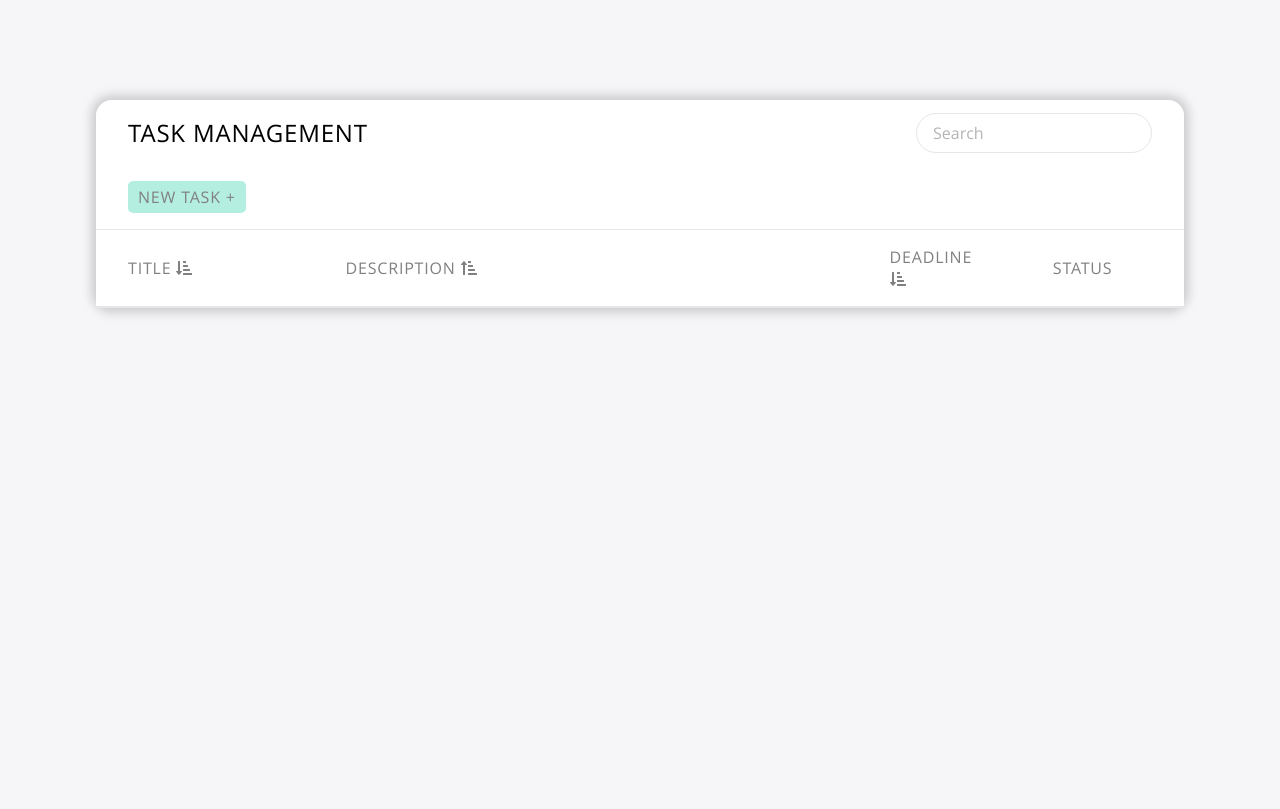
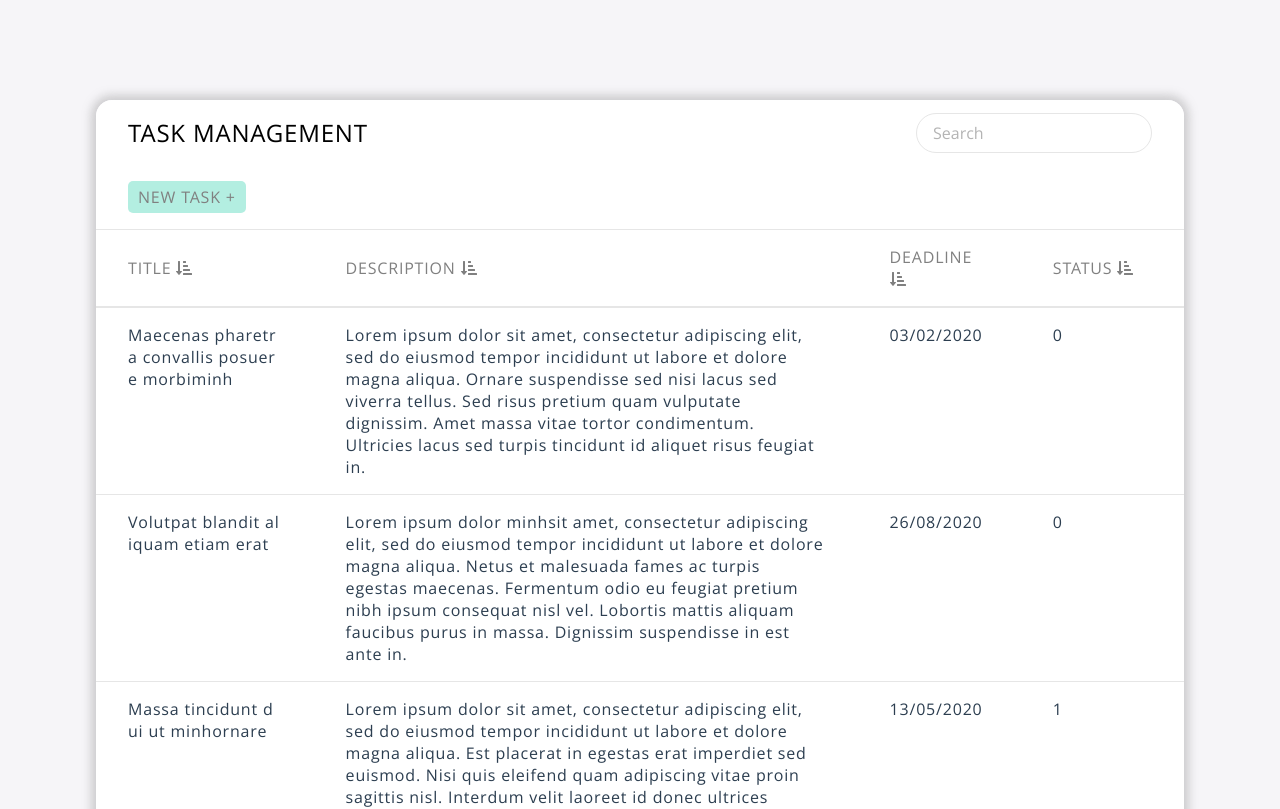
Before and after one commit to tonyminh95/todo-list-vuejs, a Vue app: page /#/tasks in a window 1280 px wide. Shown: the top 809 px of the page. Built offline with nearby package versions, Linux system fonts and the light colour scheme.

Commit message:
sort done

```diff
--- a/src/components/Datatable.vue
+++ b/src/components/Datatable.vue
@@ -5,7 +5,7 @@
                 <th :colspan="headers.length">
                     <div class="table__header">
                         <span class="heading-primary">{{ tableName }}</span>
-                        <input type="text" placeholder="Search" class="table__header__search-input">
+                        <input type="text" placeholder="Search" class="table__header__search-input" v-model="search">
                     </div>
                 </th>
             </tr>
@@ -36,7 +36,7 @@
             <tr>
                 <th v-for="(header, index) in headers" :key="index" :width="header.width">
                     {{ header.title }}
-                    <span v-if="typeof header.sort !== 'undefined'" @click="sort(index)" class="u-cursor-pointer">
+                    <span v-if="typeof header.sort !== 'undefined'" @click="sortCondition(header.title, header.type), header.sort = !header.sort" class="u-cursor-pointer">
                         <fa-icon :icon="['fas', 'sort-amount-down-alt']" v-if="header.sort"></fa-icon>
                         <fa-icon :icon="['fas', 'sort-amount-up-alt']" v-else></fa-icon>
                     </span>
@@ -46,12 +46,13 @@
         <tbody>
             <tr v-for="item in items" :key="item.id">
                 <td v-for="(header, index) in headers" :key="index">
-                    <div v-if="header.type === 'status'" :class="'status status-' + matchTheWord(status.get(item[header.title]))">
+                    <!-- <div v-if="header.type === 'status'" :class="'status status-' + matchTheWord(status.get(item[header.title]))">
                         {{ status.get(item[header.title]) }}
-                    </div>
-                    <div v-else>
+                    </div> -->
+                    <!-- <div v-else>
                         {{ item[header.title] }}
-                    </div>
+                    </div> -->
+                    <div v-html="$options.filters.highlightText(item[header.title], search)"></div>
                 </td>
             </tr>
         </tbody>
@@ -61,6 +62,7 @@
 <script>
 // import Pagination from '@/components/bases/BasePagination'
 // import Dropdown from '@/components/bases/BaseDropdown'
+import moment from "moment"
 
 export default {
     name: 'Datatable',
@@ -89,6 +91,66 @@ export default {
     computed: {
         tableName () {
             return this.table_name ? this.table_name : 'table name here'
+        },
+
+        items () {
+            return this.bodies
+                    .filter(body => {
+                        const filter = {...body}
+                        delete filter.id
+
+                        return Object.values(filter).toString().includes(this.search)
+                    })
+                    .sort((prev, next) => {
+                        const action = this.sortActions.get(this.sortObjectType)
+
+                        return action.call(this, prev[this.sortObject], next[this.sortObject])
+                    })
+        }
+    },
+
+    data() {
+        return {
+            search: '',
+            sortObject: 'id',
+            sortObjectType: 'number',
+            sortType: 1,
+            sortActions: new Map([
+                ['number', this.sortedByNumber],
+                ['status', this.sortedByNumber],
+                ['text', this.sortedByString],
+                ['date', this.sortedByDate]
+            ])
+        }
+    },
+
+    filters: {
+        highlightText (value, search) {
+            return value.toString().replace(search, '<span class="text-highlight">' + search + '</span>')
+        }
+    },
+
+    methods: {
+        sortCondition (headerTitle, headerType) {
+            this.sortObject = headerTitle
+            this.sortType *= -1
+            this.sortObjectType = headerType
+        },
+
+        sortedByNumber (prev, next) {
+            return (prev - next) * this.sortType
+        },
+
+        sortedByString (prev, next) {
+            if (prev.toLowerCase() < next.toLowerCase()) return this.sortType
+            if (prev.toLowerCase() > next.toLowerCase()) return this.sortType * -1
+            return 0
+        },
+
+        sortedByDate (prev, next) {
+            if (moment(prev, 'DD/MM/YYYY') < moment(next, 'DD/MM/YYYY')) return this.sortType
+            if (moment(prev, 'DD/MM/YYYY') > moment(next, 'DD/MM/YYYY')) return this.sortType * -1
+            return 0
         }
     }
 }
--- a/src/pages/TaskPage.vue
+++ b/src/pages/TaskPage.vue
@@ -27,38 +27,38 @@
         data () {
             return {
                 headers: [
-                    { width: '20%', title: 'title', sort: true },
-                    { width: '50%', title: 'description', sort: false },
-                    { width: '15%', title: 'deadline', sort: true, type: 'ss' },
-                    { width: '15%', title: 'status', type: 'status' },
+                    { width: '20%', title: 'title', sort: true, type: 'text' },
+                    { width: '50%', title: 'description', sort: true, type: 'text'},
+                    { width: '15%', title: 'deadline', sort: true, type: 'date' },
+                    { width: '15%', title: 'status', sort: true, type: 'status' },
                 ],
                 bodies: [
                     {
                         id: 1,
-                        title: 'Maecenas pharetra convallis posuere morbi',
+                        title: 'Maecenas pharetra convallis posuere morbiminh',
                         description: 'Lorem ipsum dolor sit amet, consectetur adipiscing elit, sed do eiusmod tempor incididunt ut labore et dolore magna aliqua. Ornare suspendisse sed nisi lacus sed viverra tellus. Sed risus pretium quam vulputate dignissim. Amet massa vitae tortor condimentum. Ultricies lacus sed turpis tincidunt id aliquet risus feugiat in.',
-                        deadline: '13/02/2020',
+                        deadline: '03/02/2020',
                         status: 0
                     },
                     {
                         id: 2,
                         title: 'Volutpat blandit aliquam etiam erat',
-                        description: 'Lorem ipsum dolor sit amet, consectetur adipiscing elit, sed do eiusmod tempor incididunt ut labore et dolore magna aliqua. Netus et malesuada fames ac turpis egestas maecenas. Fermentum odio eu feugiat pretium nibh ipsum consequat nisl vel. Lobortis mattis aliquam faucibus purus in massa. Dignissim suspendisse in est ante in.',
+                        description: 'Lorem ipsum dolor minhsit amet, consectetur adipiscing elit, sed do eiusmod tempor incididunt ut labore et dolore magna aliqua. Netus et malesuada fames ac turpis egestas maecenas. Fermentum odio eu feugiat pretium nibh ipsum consequat nisl vel. Lobortis mattis aliquam faucibus purus in massa. Dignissim suspendisse in est ante in.',
                         deadline: '26/08/2020',
                         status: 0
                     },
                     {
                         id: 3,
-                        title: 'Massa tincidunt dui ut ornare',
+                        title: 'Massa tincidunt dui ut minhornare',
                         description: 'Lorem ipsum dolor sit amet, consectetur adipiscing elit, sed do eiusmod tempor incididunt ut labore et dolore magna aliqua. Est placerat in egestas erat imperdiet sed euismod. Nisi quis eleifend quam adipiscing vitae proin sagittis nisl. Interdum velit laoreet id donec ultrices tincidunt. Tortor at auctor urna nunc id cursus metus aliquam eleifend.',
-                        deadline: '03/05/2020',
+                        deadline: '13/05/2020',
                         status: 1
                     },
                     {
                         id: 4,
                         title: 'Diam phasellus vestibulum lorem sed',
                         description: 'Lorem ipsum dolor sit amet, consectetur adipiscing elit, sed do eiusmod tempor incididunt ut labore et dolore magna aliqua. Varius quam quisque id diam vel quam. Convallis posuere morbi leo urna. Eu lobortis elementum nibh tellus molestie nunc. Lacus vestibulum sed arcu non odio.',
-                        deadline: '13/12/2020',
+                        deadline: '03/12/2020',
                         status: 2
                     }
                 ],
@@ -74,53 +74,16 @@
                 page_size: 10,
                 page_number: 1,
                 entries: [10, 25, 50, 75, 100],
-
-                // actions: new Map([
-                //     ['sort_asc', this.sortAsc],
-                //     ['sort_desc', () => { alert(2) }]
-                // ]),
             }
         },
 
         computed: {
             items () {
                 return this.bodies.slice(this.page_size * (this.page_number - 1), this.page_size * (this.page_number - 1) + this.page_size)
-            },
-
-            // test() {
-                // this.actions.get('pagination')
-                // this.actions.get('pagination')
-                // this.actions.get('pagination')
-                // this.actions.get('pagination')
-            // },
-
-            // test2() {
-            //     return this.bodiesslice(this.page_size * (this.page_number - 1), this.page_size * (this.page_number - 1) + this.page_size)
-            // }
+            }
         },
 
         methods: {
-            // sortAsc () {
-            //     return 123
-            // },
-
-            // sortDesc () {
-            //     return 234
-            // },
-
-            // sort (index) {
-            //     const header = this.headers[index]
-            //     header.sort = !header.sort
-            //     alert(header.title)
-            //     console.log(this.actions.get('sort_asc').call(this))
-            // },
-
-
-
-
-
-
-
             matchTheWord (word) {
                 return word.replace(' ', '-')
             }
--- a/src/styles/base/_typography.scss
+++ b/src/styles/base/_typography.scss
@@ -2,3 +2,7 @@
     font-size: 1.5rem;
     color: $color-black;
 }
+
+.text-highlight {
+    background-color: map-get($theme-colors, edit);
+}
```
